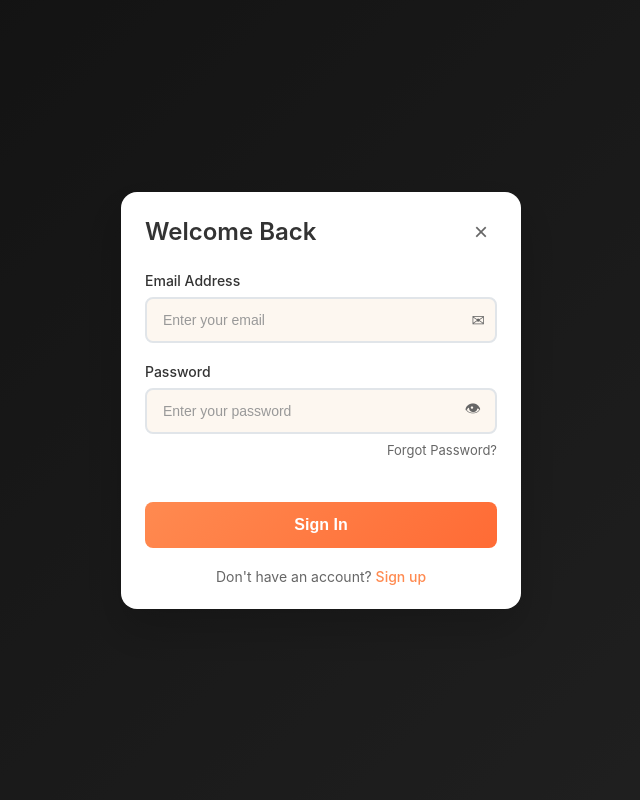
After one commit to fishdips/Recipe-Share, a Django app: page /login/ in a window 1280 px wide. The commit adds this page. Shown: the whole page, without its empty margins (319-959 px from the left). Run offline with Django 5.2, Linux system fonts and the light colour scheme.

Commit message:
Login page

```diff
--- /dev/null
+++ b/recipe_share/recipe/static/css/login_style.css
@@ -0,0 +1,251 @@
+* {
+    margin: 0;
+    padding: 0;
+    box-sizing: border-box;
+}
+
+body {
+    font-family: -apple-system, BlinkMacSystemFont, 'Segoe UI', Roboto, Oxygen, Ubuntu, Cantarell, sans-serif;
+    background: linear-gradient(135deg, #222 0%, #444 100%);
+    min-height: 100vh;
+    display: flex;
+    align-items: center;
+    justify-content: center;
+}
+
+.login-overlay {
+    position: fixed;
+    top: 0;
+    left: 0;
+    width: 100%;
+    height: 100%;
+    background: rgba(0, 0, 0, 0.5);
+    display: flex;
+    align-items: center;
+    justify-content: center;
+    z-index: 1000;
+}
+
+.login-modal {
+    background: white;
+    border-radius: 16px;
+    width: 90%;
+    max-width: 400px;
+    padding: 0;
+    box-shadow: 0 20px 40px rgba(0, 0, 0, 0.15);
+    animation: modalSlideIn 0.3s ease-out;
+    position: relative;
+}
+
+@keyframes modalSlideIn {
+    from {
+        opacity: 0;
+        transform: translateY(-50px) scale(0.95);
+    }
+    to {
+        opacity: 1;
+        transform: translateY(0) scale(1);
+    }
+}
+
+.modal-header {
+    display: flex;
+    justify-content: space-between;
+    align-items: center;
+    padding: 24px 24px 0 24px;
+    margin-bottom: 24px;
+}
+
+.modal-header h2 {
+    font-size: 24px;
+    font-weight: 600;
+    color: #333;
+    margin: 0;
+}
+
+.close-btn {
+    background: none;
+    border: none;
+    font-size: 24px;
+    color: #666;
+    cursor: pointer;
+    padding: 0;
+    width: 32px;
+    height: 32px;
+    display: flex;
+    align-items: center;
+    justify-content: center;
+    border-radius: 6px;
+    transition: background-color 0.2s;
+}
+
+.close-btn:hover {
+    background: #f5f5f5;
+    color: #333;
+}
+
+.login-form {
+    padding: 0 24px 24px 24px;
+}
+
+.form-group {
+    margin-bottom: 20px;
+}
+
+.form-group label {
+    display: block;
+    font-size: 14px;
+    font-weight: 500;
+    color: #333;
+    margin-bottom: 8px;
+}
+
+.input-wrapper {
+    position: relative;
+    display: flex;
+    align-items: center;
+}
+
+.input-wrapper input {
+    width: 100%;
+    padding: 12px 16px;
+    padding-right: 44px;
+    border: 2px solid #e1e5e9;
+    border-radius: 8px;
+    font-size: 16px;
+    background: #fdf7f0;
+    transition: all 0.2s ease;
+    outline: none;
+}
+
+.input-wrapper input:focus {
+    border-color: #ff8a50;
+    background: white;
+    box-shadow: 0 0 0 3px rgba(255, 138, 80, 0.1);
+}
+
+.input-wrapper input::placeholder {
+    color: #999;
+    font-size: 14px;
+}
+
+.input-icon,
+.toggle-password {
+    position: absolute;
+    right: 12px;
+    color: #666;
+    font-size: 16px;
+    pointer-events: none;
+}
+
+.toggle-password {
+    cursor: pointer;
+    pointer-events: auto;
+    user-select: none;
+    padding: 4px;
+    border-radius: 4px;
+    transition: background-color 0.2s;
+}
+
+.toggle-password:hover {
+    background: rgba(0, 0, 0, 0.05);
+}
+
+.forgot-password {
+    display: block;
+    text-align: right;
+    font-size: 13px;
+    color: #666;
+    text-decoration: none;
+    margin-top: 8px;
+    transition: color 0.2s;
+}
+
+.forgot-password:hover {
+    color: #ff8a50;
+}
+
+.sign-in-btn {
+    width: 100%;
+    background: linear-gradient(135deg, #ff8a50, #ff6b35);
+    color: white;
+    border: none;
+    border-radius: 8px;
+    padding: 14px;
+    font-size: 16px;
+    font-weight: 600;
+    cursor: pointer;
+    transition: all 0.2s ease;
+    margin: 24px 0 20px 0;
+}
+
+.sign-in-btn:hover {
+    background: linear-gradient(135deg, #ff7a40, #ff5b25);
+    transform: translateY(-1px);
+    box-shadow: 0 4px 12px rgba(255, 138, 80, 0.4);
+}
+
+.sign-in-btn:active {
+    transform: translateY(0);
+    box-shadow: 0 2px 6px rgba(255, 138, 80, 0.4);
+}
+
+.signup-link {
+    text-align: center;
+    font-size: 14px;
+    color: #666;
+}
+
+.signup-link .signup {
+    color: #ff8a50;
+    text-decoration: none;
+    font-weight: 500;
+    transition: color 0.2s;
+}
+
+.signup-link .signup:hover {
+    color: #ff7a40;
+    text-decoration: underline;
+}
+
+/* Responsive design */
+@media (max-width: 480px) {
+    .login-modal {
+        width: 95%;
+        margin: 20px;
+    }
+
+    .modal-header,
+    .login-form {
+        padding-left: 20px;
+        padding-right: 20px;
+    }
+
+    .modal-header h2 {
+        font-size: 20px;
+    }
+}
+
+/* Loading state for sign in button */
+.sign-in-btn.loading {
+    background: #ccc;
+    cursor: not-allowed;
+    pointer-events: none;
+}
+
+.sign-in-btn.loading::after {
+    content: '';
+    width: 16px;
+    height: 16px;
+    margin-left: 8px;
+    border: 2px solid transparent;
+    border-top: 2px solid white;
+    border-radius: 50%;
+    display: inline-block;
+    animation: spin 1s linear infinite;
+}
+
+@keyframes spin {
+    0% { transform: rotate(0deg); }
+    100% { transform: rotate(360deg); }
+}
--- a/recipe_share/recipe/templates/landing_page.html
+++ b/recipe_share/recipe/templates/landing_page.html
@@ -20,7 +20,7 @@
           <a href="#" class="home-btn">🏠 Home</a>
         </div>
         <div class="nav-right">
-          <a href="#" class="login-btn">Login</a>
+          <a href="{% url 'login_page' %}" class="login-btn">Login</a>
           <a href="#" class="signup-btn">Sign Up</a>
         </div>
       </nav>
--- /dev/null
+++ b/recipe_share/recipe/templates/login_page.html
@@ -0,0 +1,47 @@
+{% load static %}
+<!DOCTYPE html>
+<html lang="en">
+<head>
+    <meta charset="UTF-8">
+    <meta name="viewport" content="width=device-width, initial-scale=1.0">
+    <title>Login</title>
+    <link rel="stylesheet" href="{% static 'css/login_style.css' %}">
+</head>
+<body>
+    <div class="login-overlay">
+        <div class="login-modal">
+            <div class="modal-header">
+                <h2>Welcome Back</h2>
+                <button class="close-btn" id="closeBtn">&times;</button>
+            </div>
+
+            <form class="login-form" id="loginForm">
+                <div class="form-group">
+                    <label for="email">Email Address</label>
+                    <div class="input-wrapper">
+                        <input type="email" id="email" name="email" placeholder="Enter your email" required>
+                        <span class="input-icon">✉</span>
+                    </div>
+                </div>
+
+                <div class="form-group">
+                    <label for="password">Password</label>
+                    <div class="input-wrapper">
+                        <input type="password" id="password" name="password" placeholder="Enter your password" required>
+                        <span class="toggle-password" id="togglePassword">👁</span>
+                    </div>
+                    <a href="#" class="forgot-password">Forgot Password?</a>
+                </div>
+
+                <button type="submit" class="sign-in-btn">Sign In</button>
+
+                <p class="signup-link">
+                    Don't have an account? <a href="#" class="signup">Sign up</a>
+                </p>
+            </form>
+        </div>
+    </div>
+
+    <script src="login_scripts.js"></script>
+</body>
+</html>
--- a/recipe_share/recipe/urls.py
+++ b/recipe_share/recipe/urls.py
@@ -3,4 +3,5 @@ from . import views
 
 urlpatterns = [
     path('', views.landing_page, name='landing_page'),
+    path('login/', views.login_page, name='login_page'),
 ]
--- a/recipe_share/recipe/views.py
+++ b/recipe_share/recipe/views.py
@@ -2,3 +2,6 @@ from django.shortcuts import render
 
 def landing_page(request):
     return render(request, 'landing_page.html')
+
+def login_page(request):
+    return render(request, 'login_page.html')
```
Also changed, not shown: recipe_share/recipe/static/js/login_script.js (added, +183 -0 lines), 11 other files.
